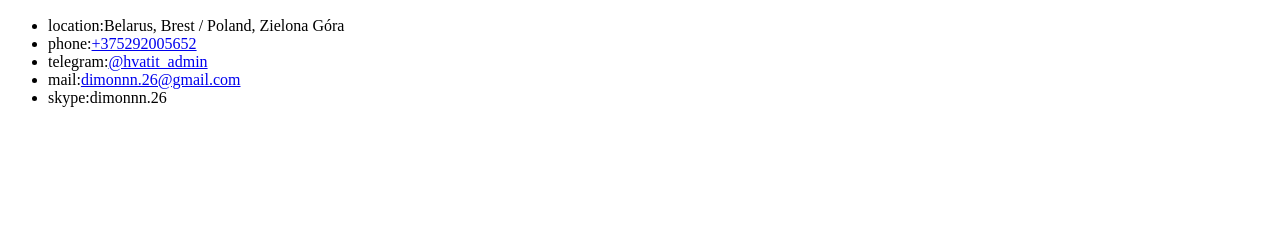
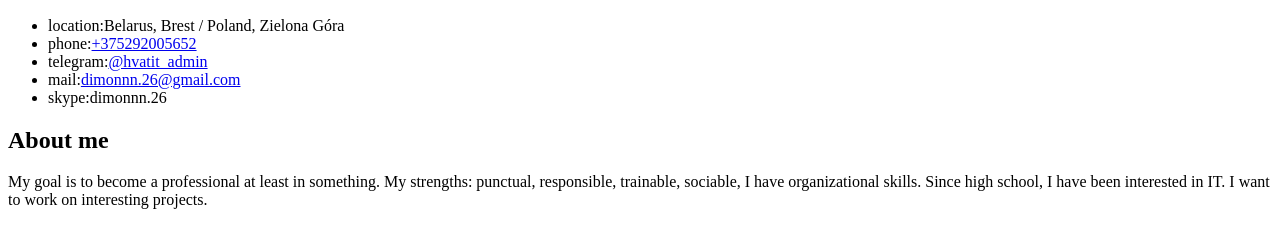
Before and after one commit to upermane42/rsschool-cv, a plain HTML site: page index.html in a window 1280 px wide. Shown: the part 257-504 px from the top of the page. Drawn offline with Linux system fonts and the light colour scheme.

Commit message:
feat: add section about

```diff
--- a/index.html
+++ b/index.html
@@ -1,11 +1,13 @@
 <!DOCTYPE html>
 <html lang="en">
+
 <head>
     <meta charset="UTF-8">
     <meta http-equiv="X-UA-Compatible" content="IE=edge">
     <meta name="viewport" content="width=device-width, initial-scale=1.0">
     <title>CV Upirovest</title>
 </head>
+
 <body>
     <header class="header">
         <div class="container">
@@ -37,14 +39,27 @@
                     Contact info
                 </h2>
                 <ul class="list-reset contact__list">
-                    <li class="contact__item"><span class="contact__caption">location:</span>Belarus, Brest / Poland, Zielona Góra</li>
-                    <li class="contact__item"><span class="contact__caption">phone:</span><a class="contact__link" href="tel:+3752005652">+375292005652</a></li>
-                    <li class="contact__item"><span class="contact__caption">telegram:</span><a class="contact__link" href="http://" target="_blank" rel="noopener noreferrer">@hvatit_admin</a></li>
-                    <li class="contact__item"><span class="contact__caption">mail:</span><a class="contact__link" href="mailto:dimonnn.26@gmail.com">dimonnn.26@gmail.com</a></li>
+                    <li class="contact__item"><span class="contact__caption">location:</span>Belarus, Brest / Poland,
+                        Zielona Góra</li>
+                    <li class="contact__item"><span class="contact__caption">phone:</span><a class="contact__link"
+                            href="tel:+3752005652">+375292005652</a></li>
+                    <li class="contact__item"><span class="contact__caption">telegram:</span><a class="contact__link"
+                            href="http://" target="_blank" rel="noopener noreferrer">@hvatit_admin</a></li>
+                    <li class="contact__item"><span class="contact__caption">mail:</span><a class="contact__link"
+                            href="mailto:dimonnn.26@gmail.com">dimonnn.26@gmail.com</a></li>
                     <li class="contact__item"><span class="contact__caption">skype:</span>dimonnn.26</li>
                 </ul>
             </div>
         </section>
+        <section class="about">
+            <div class="container">
+                <h2 class="title about__title">About me</h2>
+                <p class="about__desc">My goal is to become a professional at least in something. My strengths:
+                    punctual, responsible, trainable, sociable, I have organizational skills. Since high school, I have
+                    been interested in IT. I want to work on interesting projects.</p>
+            </div>
+        </section>
     </main>
 </body>
+
 </html>
```
